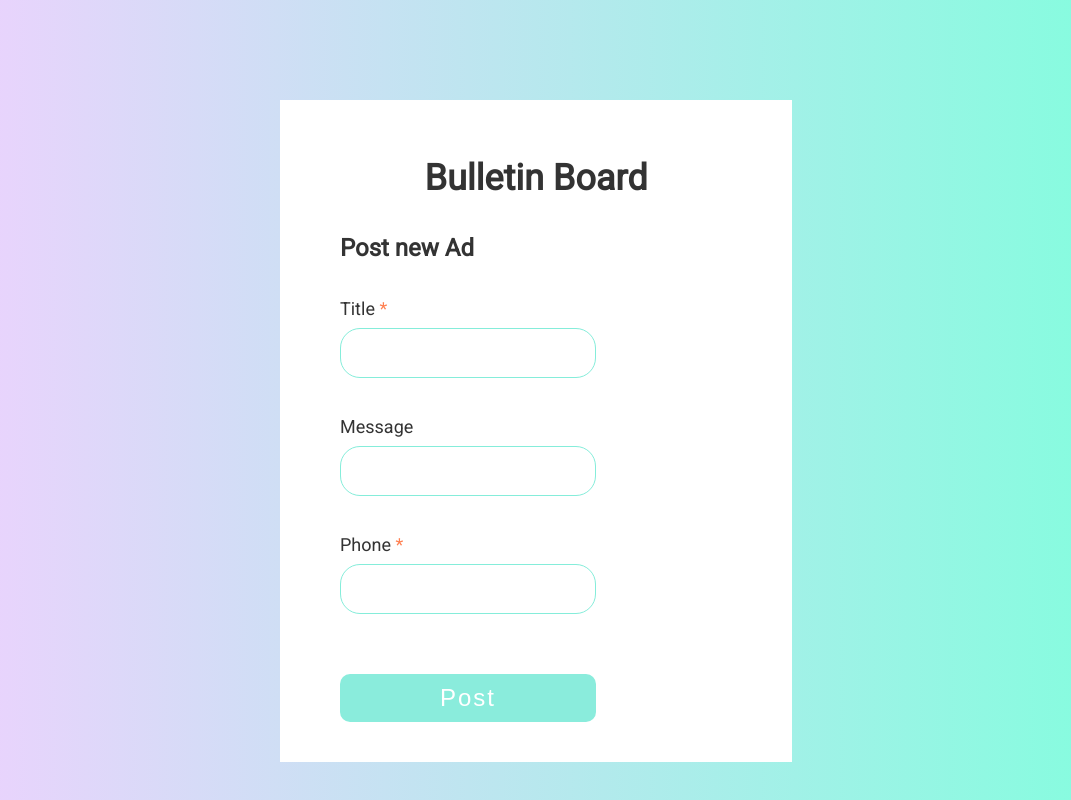
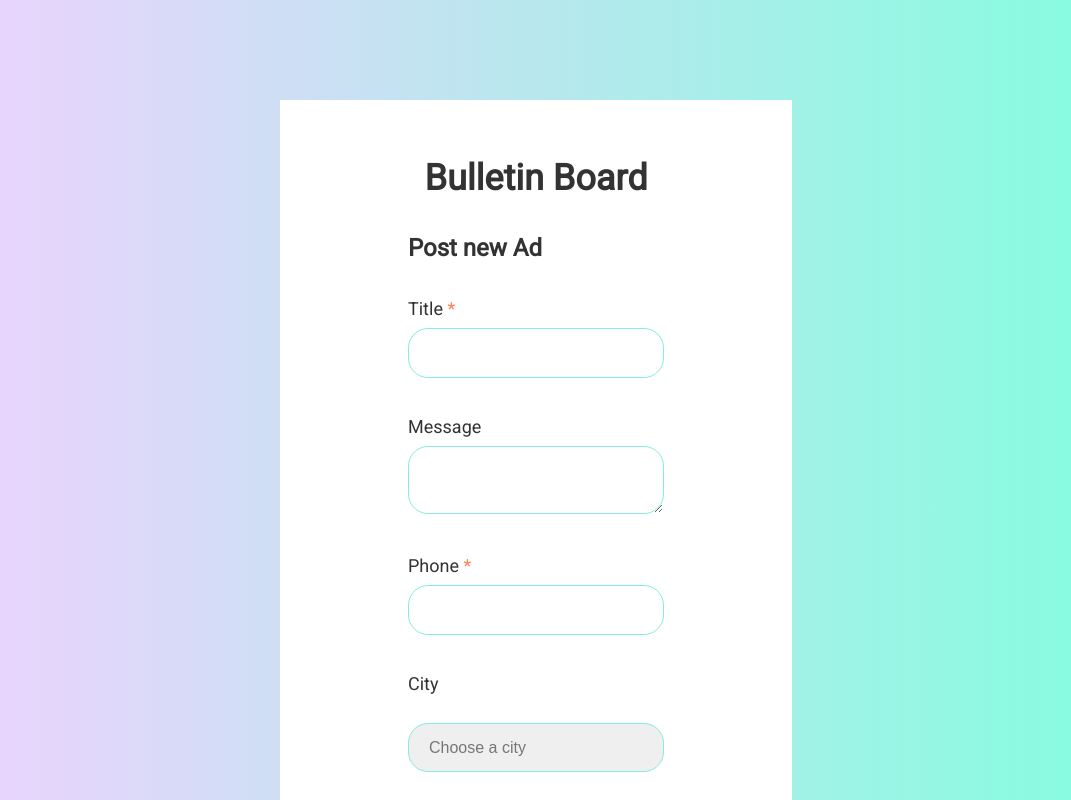
Before and after one commit to tishksenia/bulletin-board, a React (Create React App) app: page / in a window 1280 px wide. Shown: the top 800 px of the page, without its empty margins (104-1175 px from the left). Built offline with nearby package versions, Linux system fonts and the light colour scheme.

Commit message:
Errors will be shown when input is not validated. Added select input to allow city selection

```diff
--- a/src/App.js
+++ b/src/App.js
@@ -1,7 +1,7 @@
 import React from "react";
 import AdsList from "./components/AdsList";
 import Form from "./components/Form";
-import "./App.css";
+import "./css/App.css";
 
 class App extends React.Component {
   constructor(props) {
@@ -38,12 +38,13 @@ class App extends React.Component {
     localStorage.clear();
   }
   // Handle form submit, adding new <Ad /> element (with given arguments) to the AdsArray
-  addNewAdItem = (title, message, phone, dateTimestamp) => {
+  addNewAdItem = (title, message, phone, city, dateTimestamp) => {
     let ads = this.state.AdsArray;
     let adItem = {
       title,
       message,
       phone,
+      city,
       dateTimestamp
     };
     ads.push(adItem);
--- a/src/components/Ad.js
+++ b/src/components/Ad.js
@@ -1,5 +1,5 @@
 import React from "react";
-import "./Ad.css";
+import "../css/Ad.css";
 
 class Ad extends React.Component {
   render() {
@@ -8,6 +8,12 @@ class Ad extends React.Component {
         <h3 className="Ad-title">{this.props.title}</h3>
         <p className="Ad-message">{this.props.message}</p>
         <span className="Ad-phone">Phone: {this.props.phone}</span>
+        {this.props.city ? (
+          <span className="Ad-city">City: {this.props.city}</span>
+        ) : (
+          ""
+        )}
+
         <button
           className="Ad-delete-btn btn"
           onClick={() => this.props.deleteHandler(this.props.dateTimestamp)}
--- a/src/components/AdsList.js
+++ b/src/components/AdsList.js
@@ -1,7 +1,6 @@
 import React from "react";
 import Ad from "./Ad";
-import "./AdsList.css";
-//import './App.css';
+import "../css/AdsList.css";
 
 class AdsList extends React.Component {
   // Renders ads from AdsArray, passed down using props
@@ -15,6 +14,7 @@ class AdsList extends React.Component {
         title={ad.title}
         message={ad.message}
         phone={ad.phone}
+        city={ad.city}
         deleteHandler={this.props.deleteHandler}
       />
     ));
--- a/src/components/Form.js
+++ b/src/components/Form.js
@@ -1,18 +1,18 @@
 import React from "react";
-import "./Form.css";
-//import './App.css';
+import "../css/Form.css";
+import FormErrors from "./FormErrors";
 
 // Defines if form is valid or not
 const formValid = ({ formErrors, ...rest }) => {
   let valid = true;
   Object.values(formErrors).forEach(val => {
-    // if errors is empty, valid will not be set to false
+    // if error is empty, valid will not be set to false
     val.length > 0 && (valid = false);
   });
   for (let value in rest) {
-    if (value !== "message") rest[value] === "" && (valid = false);
+    if (value !== "message" && value !== "city")
+      rest[value] === "" && (valid = false);
   }
-  console.log(formErrors);
   return valid;
 };
 
@@ -23,10 +23,12 @@ class Form extends React.Component {
       title: "",
       message: "",
       phone: "",
+      city: "",
       formErrors: {
         title: "",
         message: "",
-        phone: ""
+        phone: "",
+        city: ""
       }
     };
   }
@@ -73,13 +75,10 @@ class Form extends React.Component {
       default:
         break;
     }
-
-    this.setState(
-      {
-        formErrors,
-        [name]: value
-      } /*,  () => console.log(this.state)*/
-    );
+    this.setState({
+      formErrors,
+      [name]: value
+    });
   };
   //Returns phone number in +7 (999) 999-11-11 format
   getFormattedNumber(num) {
@@ -111,12 +110,10 @@ class Form extends React.Component {
         this.state.title,
         this.state.message,
         this.state.phone,
+        this.state.city,
         timestamp
       );
       this.resetFormValues();
-    } else {
-      //error
-      console.log("not valid");
     }
   };
   // Clears all form values in state on submit
@@ -125,10 +122,12 @@ class Form extends React.Component {
       title: "",
       message: "",
       phone: "",
+      city: "",
       formErrors: {
         title: "",
         message: "",
-        phone: ""
+        phone: "",
+        city: ""
       }
     });
   }
@@ -150,10 +149,12 @@ class Form extends React.Component {
             value={this.state.title}
             onChange={this.handleInputChange}
           />
+          <FormErrors inputName="title" formErrors={this.state.formErrors} />
+
           <label className="form-group__label" htmlFor="message">
             Message
           </label>
-          <input
+          <textarea
             className={`form-group__text-input ${
               this.state.formErrors.message.length > 0 ? "error" : ""
             }`}
@@ -163,6 +164,8 @@ class Form extends React.Component {
             value={this.state.message}
             onChange={this.handleInputChange}
           />
+          <FormErrors inputName="message" formErrors={this.state.formErrors} />
+
           <label className="form-group__label" htmlFor="phone">
             Phone <span className="required">*</span>
           </label>
@@ -175,6 +178,26 @@ class Form extends React.Component {
             value={this.state.phone}
             onChange={this.handleInputChange}
           />
+          <FormErrors inputName="phone" formErrors={this.state.formErrors} />
+
+          <label className="form-group__label" htmlFor="city">
+            City
+          </label>
+          <select
+            className="form-group__select"
+            name="city"
+            id="city"
+            value={this.state.city}
+            onChange={this.handleInputChange}
+          >
+            <option value="">Choose a city</option>
+            <option value="Mumbai">Mumbai</option>
+            <option value="Riga">Riga</option>
+            <option value="Moscow">Moscow</option>
+            <option value="Torronto">Torronto</option>
+            <option value="Kioto">Kioto</option>
+          </select>
+
           <input
             className="form-group__submit-btn btn"
             type="submit"
--- /dev/null
+++ b/src/components/FormErrors.js
@@ -0,0 +1,15 @@
+import React from "react";
+
+class FormErrors extends React.Component {
+  render() {
+    return (
+      <div className="FormErrors">
+        <p className="FormErrors-error-text">
+          {this.props.formErrors[this.props.inputName]}
+        </p>
+      </div>
+    );
+  }
+}
+
+export default FormErrors;
--- a/src/components/Ad.css
+++ b/src/css/Ad.css
@@ -15,12 +15,18 @@
 
 .Ad-message {
   line-height: 25px;
+  white-space: pre-wrap;
 }
 
-.Ad-phone {
+.Ad-phone,
+.Ad-city {
   display: inline-block;
   padding-top: 20px;
   font-weight: bold;
+}
+.Ad-city {
+  display: block;
+  font-weight: normal;
 }
 
 .Ad-delete-btn {
--- a/src/App.css
+++ b/src/css/App.css
@@ -1,28 +1,4 @@
-/* .App {
-  text-align: center;
-}
-
-.App-logo {
-  animation: App-logo-spin infinite 20s linear;
-  height: 40vmin;
-  pointer-events: none;
-}
-
-.App-header {
-  background-color: #282c34;
-  min-height: 100vh;
-  display: flex;
-  flex-direction: column;
-  align-items: center;
-  justify-content: center;
-  font-size: calc(10px + 2vmin);
-  color: white;
-}
-
-.App-link {
-  color: #61dafb;
-  */
-@import "../node_modules/reset-css/reset.css";
+@import "../../node_modules/reset-css/reset.css";
 @import url("https://fonts.googleapis.com/css?family=Roboto&display=swap");
 
 body {
--- a/src/components/Form.css
+++ b/src/css/Form.css
@@ -1,6 +1,8 @@
 .Form {
   width: 50%;
-  margin: 40px 0;
+  margin: 0 auto;
+  margin-top: 40px;
+  margin-bottom: 40px;
   padding: 0 60px;
 }
 .Form-heading {
@@ -35,6 +37,11 @@
   color: #777;
 }
 
+textarea {
+  max-width: 100%;
+  white-space: pre-wrap;
+}
+
 .error {
   border: 1px solid #ffac74;
 }
@@ -44,21 +51,24 @@
   transition-duration: 0.5s;
 
   width: 100%;
-  /* padding: 10px 14px; */
   margin: 40px 0;
-
-  /* border-radius: 10px;
-  border: 0;
-  outline: 0;
-  background-color: #8aecdc; */
 
   font-size: 24px;
   letter-spacing: 2px;
-  /* color: #ffffff; */
 }
-/*
-.form-group__submit-btn:hover {
-  transition-duration: 0.5s;
+.form-group__select {
+  box-sizing: border-box;
+  -moz-box-sizing: border-box;
+  -webkit-appearance: none;
+  outline: none;
 
-  background-color: #bee8e1;
-} */
+  width: 100%;
+  padding: 15px 20px;
+  margin: 20px 0;
+
+  border-radius: 20px;
+  border: 1px solid #85edda;
+
+  font-size: 16px;
+  color: #777;
+}
```
Also changed, not shown: src/css/AdsList.css (renamed from src/components/AdsList.css).
